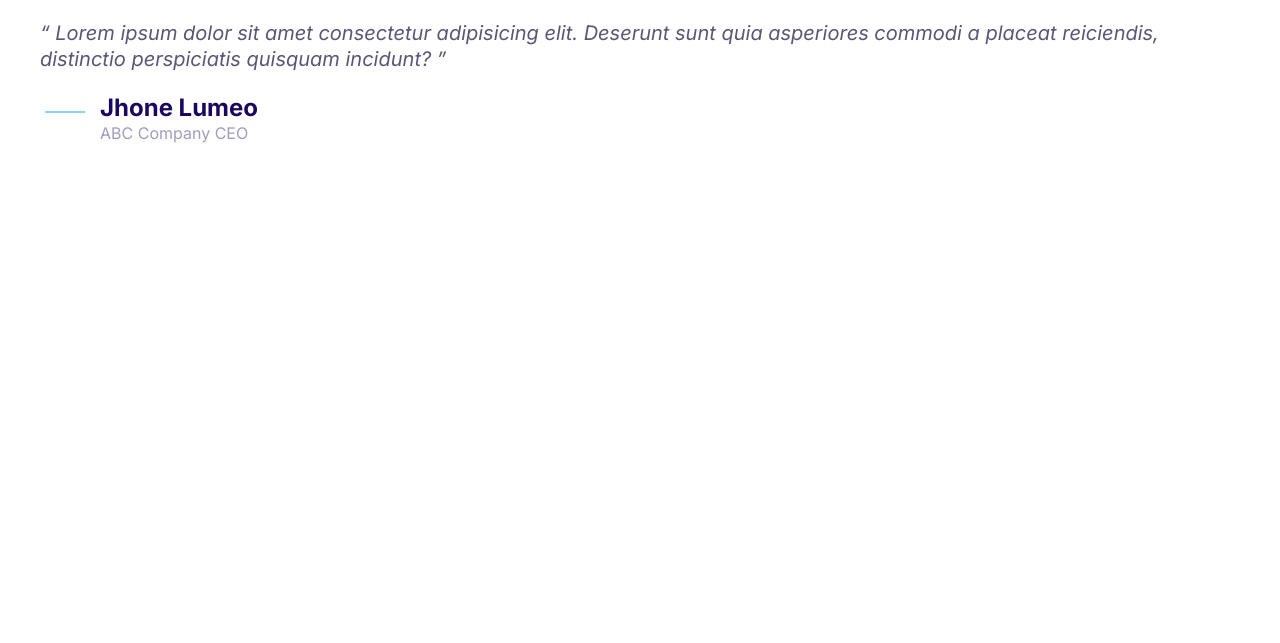
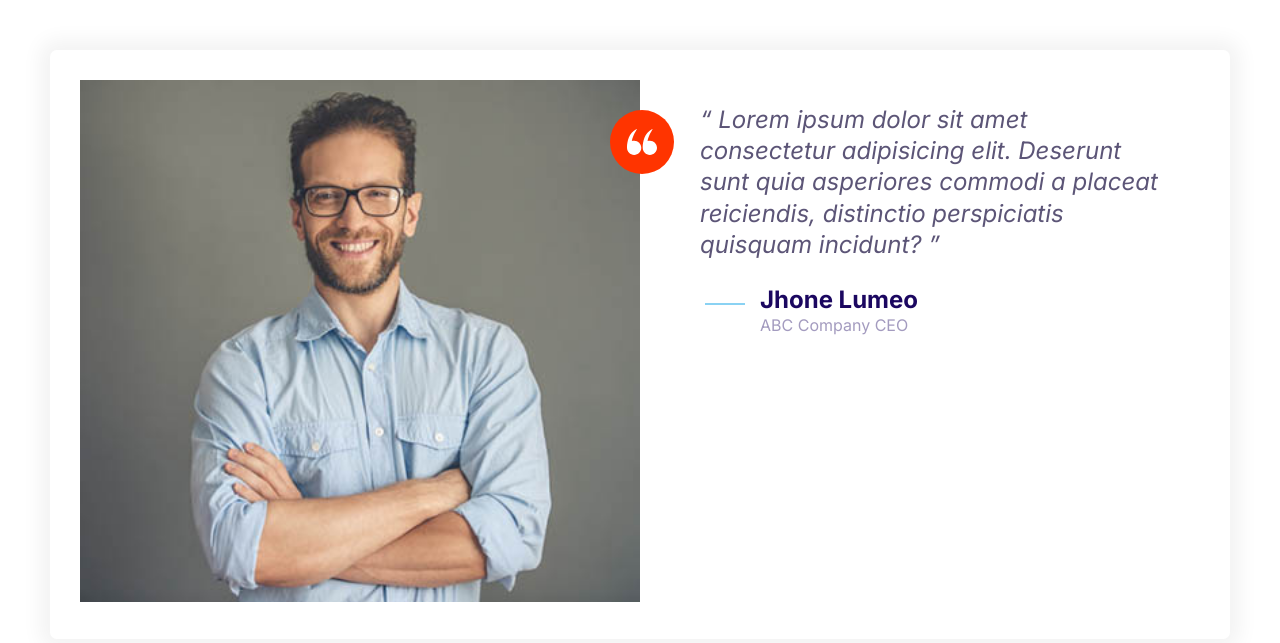
Before and after one commit to silalkhan/simple-webpage-design, a plain HTML site: page index.html in a window 1280 px wide. Drawn offline with Linux system fonts and the light colour scheme.

Commit message:
media quotes and testimonial component

```diff
--- a/css/styles.css
+++ b/css/styles.css
@@ -156,6 +156,16 @@ a {
   display: flex;
   justify-content: center;
   align-items: center;
+}
+.icon-container--accent {
+  background-color: var(--color-accent);
+}
+.icon--small {
+  width: 30px;
+  height: 30px;
+}
+.icon--white {
+  fill: #fff;
 }
 /*buttons*/
 
@@ -376,3 +386,43 @@ a {
     font-size: 1.6rem;
   }
 }
+
+/*Grids*/
+.grid {
+  display: grid;
+}
+@media screen and (min-width: 786px) {
+  .grid--1x2 {
+    grid-template-columns: repeat(2, 1fr);
+  }
+}
+
+@media screen and (min-width: 1024px) {
+  .grid--1x3 {
+    grid-template-columns: repeat(3, 1fr);
+  }
+}
+/*Testimonials*/
+.testimonial {
+  padding: 3rem;
+}
+.testimonial__image {
+  position: relative;
+}
+.testimonial__image > img {
+  width: 100%;
+}
+.testimonial__image > .icon-container {
+  position: absolute;
+  top: 3rem;
+  right: -34px;
+}
+@media screen and (min-width: 786px) {
+  .testimonial .quote,
+  .testimonial .quote__author {
+    font-size: 2.4rem;
+  }
+  .testimonial .quote {
+    margin-left: 6rem;
+  }
+}
--- a/index.html
+++ b/index.html
@@ -14,12 +14,22 @@
 
     <title>Document</title>
   </head>
-  <body>
+  <body style="padding: 5rem">
+    <div class="card testimonial">
+      <div class="grid grid--1x2">
+        <div class="testimonial__image">
+          <img src="/images/testimonial.jpg" alt="A happy, smilling customer" />
+          <div class="icon-container icon-container--accent">
+            <svg class="icon icon--white icon--small">
+              <use xlink:href="images/sprite.svg#quotes"></use>
+            </svg>
+          </div>
+        </div>
         <blockquote class="quote">
           <p class="quote__text">
-        Lorem ipsum dolor sit amet consectetur adipisicing elit. Deserunt sunt
-        quia asperiores commodi a placeat reiciendis, distinctio perspiciatis
-        quisquam incidunt?
+            Lorem ipsum dolor sit amet consectetur adipisicing elit. Deserunt
+            sunt quia asperiores commodi a placeat reiciendis, distinctio
+            perspiciatis quisquam incidunt?
           </p>
           <footer>
             <div class="media">
@@ -35,5 +45,7 @@
             </div>
           </footer>
         </blockquote>
+      </div>
+    </div>
   </body>
 </html>
```
Also changed, not shown: components/grid.html (added, +10 -0 lines), images/testimonial.jpg (added). Lines whose indentation alone changed are shown as unchanged.
